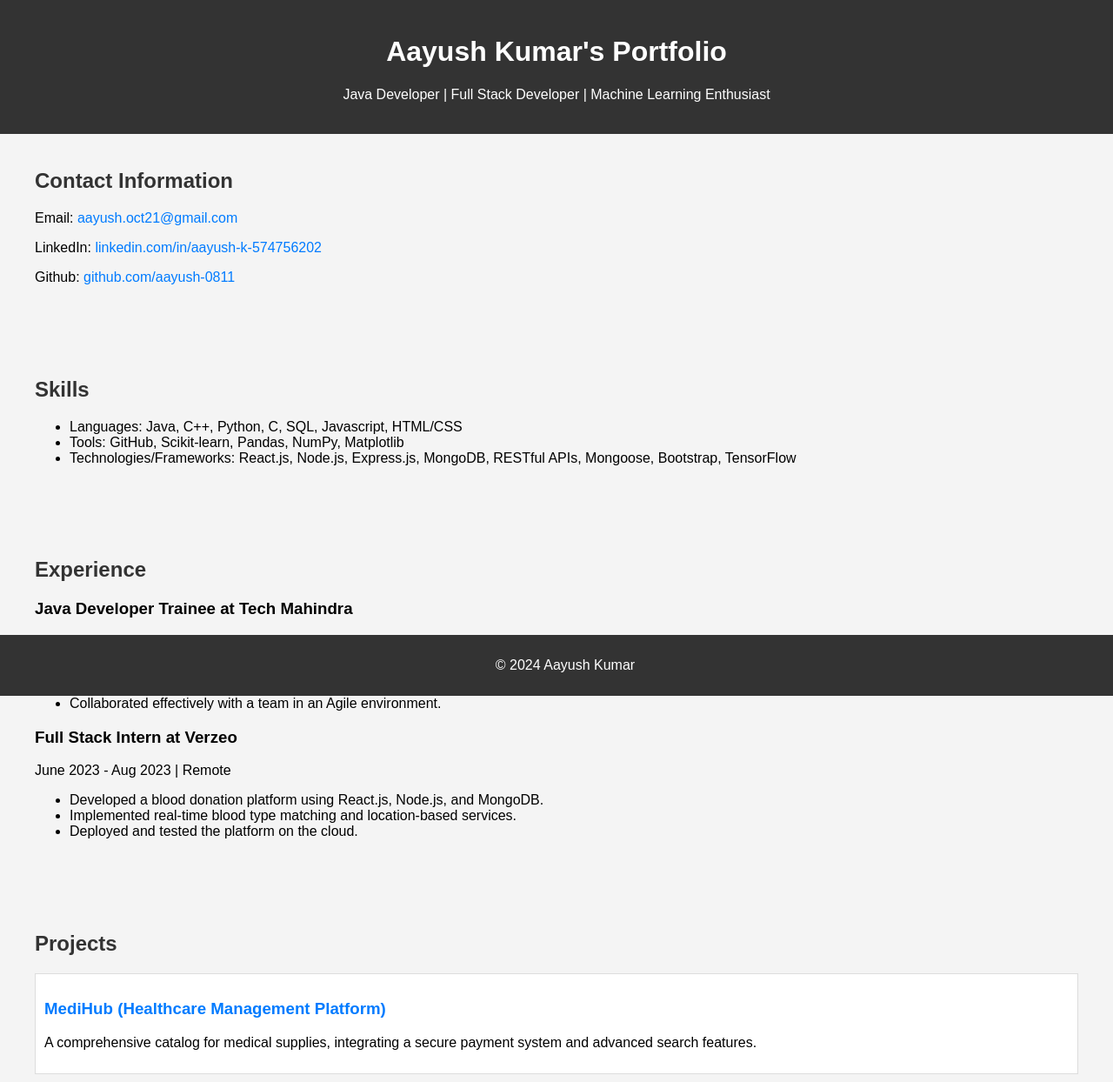
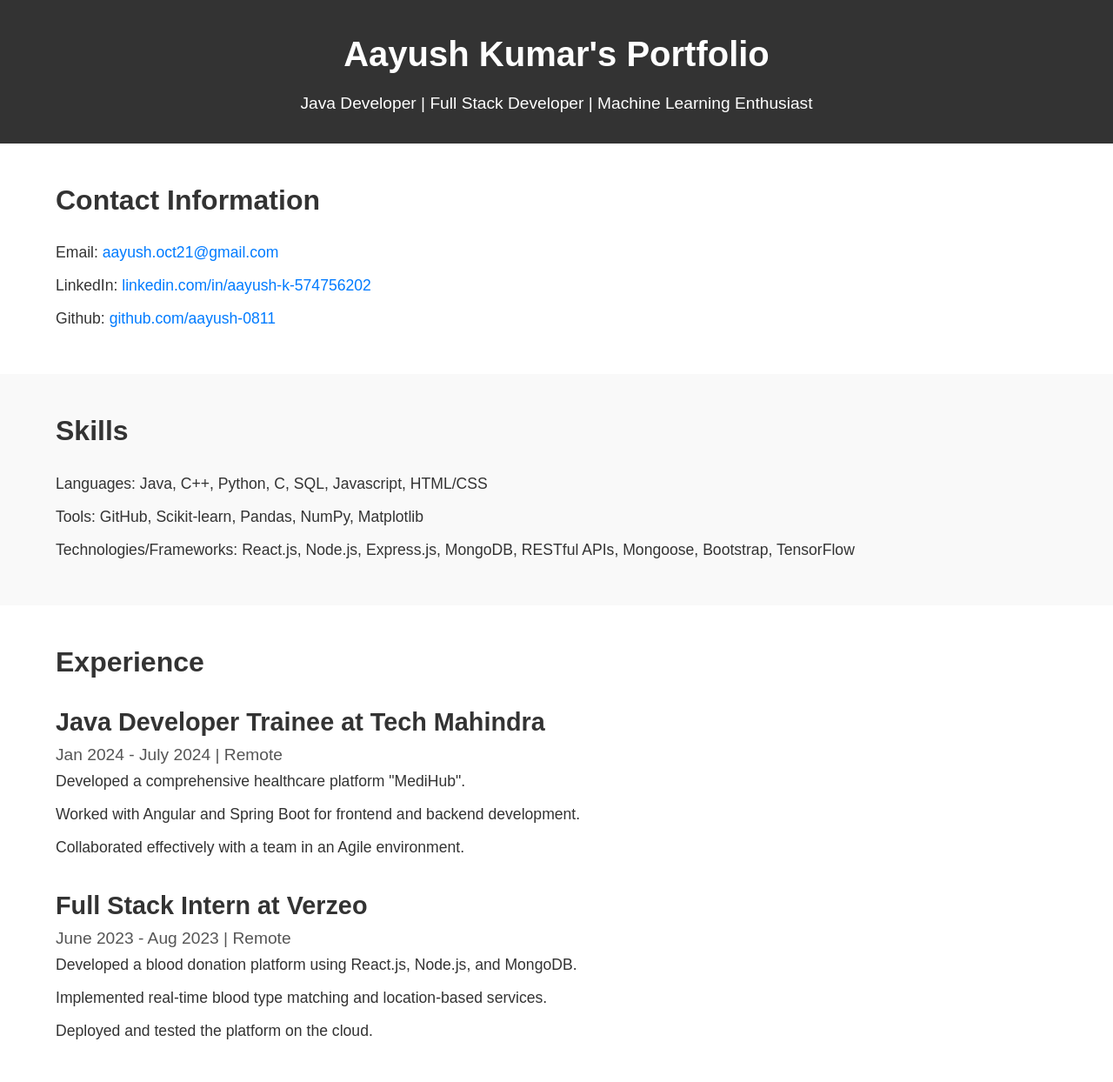
Before and after one commit to aayush-0811/issue1, a plain HTML site: page index.html in a window 1280 px wide. Shown: the top 1244 px of the page at 87% size. Drawn offline with Linux system fonts and the light colour scheme.

Commit message:
updated HTML file and CSS

```diff
--- /dev/null
+++ b/index.css
@@ -0,0 +1,178 @@
+/* Resetting some default browser styles */
+* {
+    margin: 0;
+    padding: 0;
+    box-sizing: border-box;
+}
+
+body {
+    font-family: 'Arial', sans-serif;
+    background-color: #f9f9f9;
+    color: #333;
+    line-height: 1.6;
+}
+
+/* Main container for centering content */
+.container {
+    width: 90%;
+    max-width: 1200px;
+    margin: 0 auto;
+}
+
+/* Header styles */
+header {
+    background-color: #333;
+    color: #fff;
+    padding: 30px 0;
+    text-align: center;
+}
+
+header h1 {
+    font-size: 2.5rem;
+    margin-bottom: 10px;
+}
+
+header p {
+    font-size: 1.2rem;
+}
+
+/* Contact Information Section */
+.contact {
+    background-color: #fff;
+    padding: 40px 0;
+}
+
+.contact h2 {
+    font-size: 2rem;
+    margin-bottom: 20px;
+}
+
+.contact-info p {
+    margin-bottom: 10px;
+    font-size: 1.1rem;
+}
+
+.contact-info a {
+    color: #007BFF;
+    text-decoration: none;
+}
+
+.contact-info a:hover {
+    text-decoration: underline;
+}
+
+/* Skills Section */
+.skills {
+    padding: 40px 0;
+}
+
+.skills h2 {
+    font-size: 2rem;
+    margin-bottom: 20px;
+}
+
+.skills ul {
+    list-style-type: none;
+    padding-left: 0;
+}
+
+.skills li {
+    font-size: 1.1rem;
+    margin-bottom: 10px;
+}
+
+/* Experience Section */
+.experience {
+    background-color: #fff;
+    padding: 40px 0;
+}
+
+.experience h2 {
+    font-size: 2rem;
+    margin-bottom: 20px;
+}
+
+.job {
+    margin-bottom: 30px;
+}
+
+.job h3 {
+    font-size: 1.8rem;
+    color: #333;
+}
+
+.job p {
+    font-size: 1.2rem;
+    color: #555;
+}
+
+.job ul {
+    list-style-type: none;
+    padding-left: 0;
+}
+
+.job li {
+    font-size: 1.1rem;
+    margin-bottom: 10px;
+}
+
+/* Projects Section */
+.projects {
+    padding: 40px 0;
+}
+
+.projects h2 {
+    font-size: 2rem;
+    margin-bottom: 20px;
+}
+
+.project-list {
+    list-style-type: none;
+    padding: 0;
+}
+
+.project-item {
+    background-color: #fff;
+    border: 1px solid #ddd;
+    margin-bottom: 15px;
+    padding: 15px;
+    transition: background-color 0.3s;
+}
+
+.project-item:hover {
+    background-color: #f1f1f1;
+}
+
+.project-item h3 {
+    font-size: 1.6rem;
+    margin-bottom: 10px;
+}
+
+.project-item a {
+    color: #007BFF;
+    text-decoration: none;
+}
+
+.project-item a:hover {
+    text-decoration: underline;
+}
+
+.project-item p {
+    font-size: 1.1rem;
+    color: #555;
+}
+
+/* Footer Styles */
+footer {
+    background-color: #333;
+    color: #fff;
+    text-align: center;
+    padding: 15px 0;
+    position: relative;
+    bottom: 0;
+    width: 100%;
+}
+
+footer p {
+    font-size: 1rem;
+}
--- a/index.html
+++ b/index.html
@@ -5,78 +5,19 @@
     <meta charset="UTF-8">
     <meta name="viewport" content="width=device-width, initial-scale=1.0">
     <title>Aayush Kumar's Portfolio</title>
-    <style>
-        body {
-            font-family: Arial, sans-serif;
-            margin: 0;
-            padding: 0;
-            background-color: #f4f4f4;
-        }
-
-        header {
-            background-color: #333;
-            color: white;
-            text-align: center;
-            padding: 20px;
-        }
-
-        section {
-            padding: 20px;
-            max-width: 1200px;
-            margin: 0 auto;
-        }
-
-        h2 {
-            color: #333;
-        }
-
-        .contact-info a {
-            color: #007BFF;
-            text-decoration: none;
-        }
-
-        .skills,
-        .experience,
-        .projects {
-            margin-top: 30px;
-        }
-
-        .project-list {
-            list-style-type: none;
-            padding: 0;
-        }
-
-        .project-item {
-            background: #fff;
-            border: 1px solid #ddd;
-            padding: 10px;
-            margin-bottom: 10px;
-        }
-
-        .project-item a {
-            color: #007BFF;
-            text-decoration: none;
-        }
-
-        footer {
-            background-color: #333;
-            color: white;
-            text-align: center;
-            padding: 10px;
-            position: absolute;
-            width: 100%;
-            bottom: 0;
-        }
-    </style>
+    <link rel="stylesheet" href="index.css" media="screen">
 </head>
 
 <body>
     <header>
+        <div class="container">
             <h1>Aayush Kumar's Portfolio</h1>
             <p>Java Developer | Full Stack Developer | Machine Learning Enthusiast</p>
+        </div>
     </header>
 
-    <section>
+    <section class="contact">
+        <div class="container">
             <h2>Contact Information</h2>
             <div class="contact-info">
                 <p>Email: <a href="mailto:aayush.oct21@gmail.com">aayush.oct21@gmail.com</a></p>
@@ -84,9 +25,11 @@
                         target="_blank">linkedin.com/in/aayush-k-574756202</a></p>
                 <p>Github: <a href="https://github.com/aayush-0811" target="_blank">github.com/aayush-0811</a></p>
             </div>
+        </div>
     </section>
 
     <section class="skills">
+        <div class="container">
             <h2>Skills</h2>
             <ul>
                 <li>Languages: Java, C++, Python, C, SQL, Javascript, HTML/CSS</li>
@@ -94,10 +37,13 @@
                 <li>Technologies/Frameworks: React.js, Node.js, Express.js, MongoDB, RESTful APIs, Mongoose, Bootstrap,
                     TensorFlow</li>
             </ul>
+        </div>
     </section>
 
     <section class="experience">
+        <div class="container">
             <h2>Experience</h2>
+            <div class="job">
                 <h3>Java Developer Trainee at Tech Mahindra</h3>
                 <p>Jan 2024 - July 2024 | Remote</p>
                 <ul>
@@ -105,7 +51,8 @@
                     <li>Worked with Angular and Spring Boot for frontend and backend development.</li>
                     <li>Collaborated effectively with a team in an Agile environment.</li>
                 </ul>
-
+            </div>
+            <div class="job">
                 <h3>Full Stack Intern at Verzeo</h3>
                 <p>June 2023 - Aug 2023 | Remote</p>
                 <ul>
@@ -113,29 +60,33 @@
                     <li>Implemented real-time blood type matching and location-based services.</li>
                     <li>Deployed and tested the platform on the cloud.</li>
                 </ul>
+            </div>
+        </div>
     </section>
 
     <section class="projects">
+        <div class="container">
             <h2>Projects</h2>
             <ul class="project-list">
                 <li class="project-item">
-                <h3><a href="https://github.com/aayush-0811/MediHub-Spring-Angular" target="_blank">MediHub (Healthcare
-                        Management Platform)</a></h3>
-                <p>A comprehensive catalog for medical supplies, integrating a secure payment system and advanced search
-                    features.</p>
+                    <h3><a href="https://github.com/aayush-0811/MediHub-Spring-Angular" target="_blank">MediHub
+                            (Healthcare Management Platform)</a></h3>
+                    <p>A comprehensive catalog for medical supplies, integrating a secure payment system and advanced
+                        search features.</p>
                 </li>
                 <li class="project-item">
-                <h3><a href="https://github.com/aayush-0811/SmartSchool" target="_blank">SmartSchool (School Management
-                        System)</a></h3>
+                    <h3><a href="https://github.com/aayush-0811/SmartSchool" target="_blank">SmartSchool (School
+                            Management System)</a></h3>
                     <p>A platform for managing school records, attendance, and grades using React.js and MongoDB.</p>
                 </li>
                 <li class="project-item">
                     <h3><a href="https://github.com/aayush-0811/VitalDonors" target="_blank">VitalDonors (Blood Donation
                             Platform)</a></h3>
-                <p>A platform to connect blood donors and recipients with real-time matching and location-based search.
-                </p>
+                    <p>A platform to connect blood donors and recipients with real-time matching and location-based
+                        search.</p>
                 </li>
             </ul>
+        </div>
     </section>
 
     <footer>
```
Lines whose indentation alone changed are shown as unchanged.
